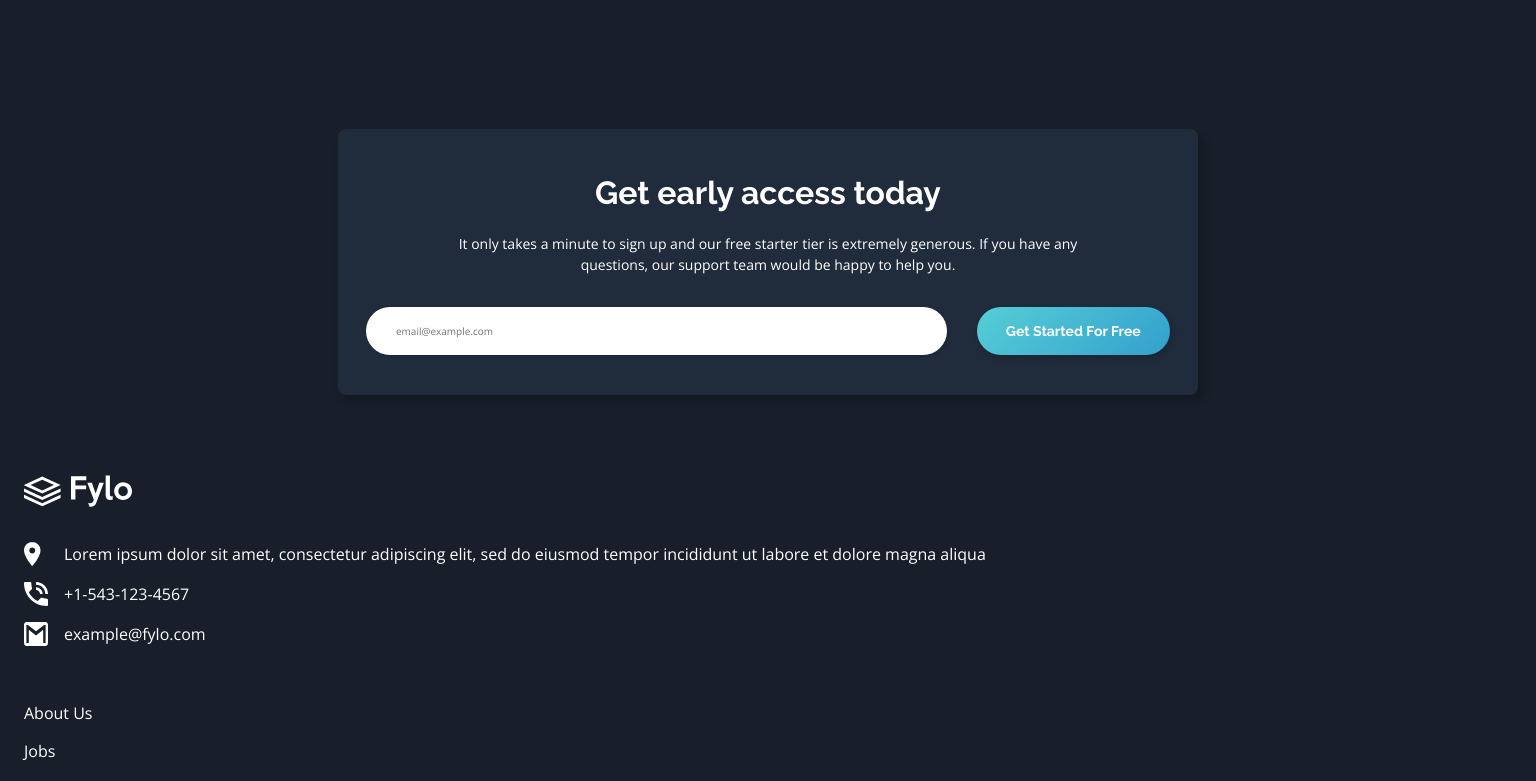
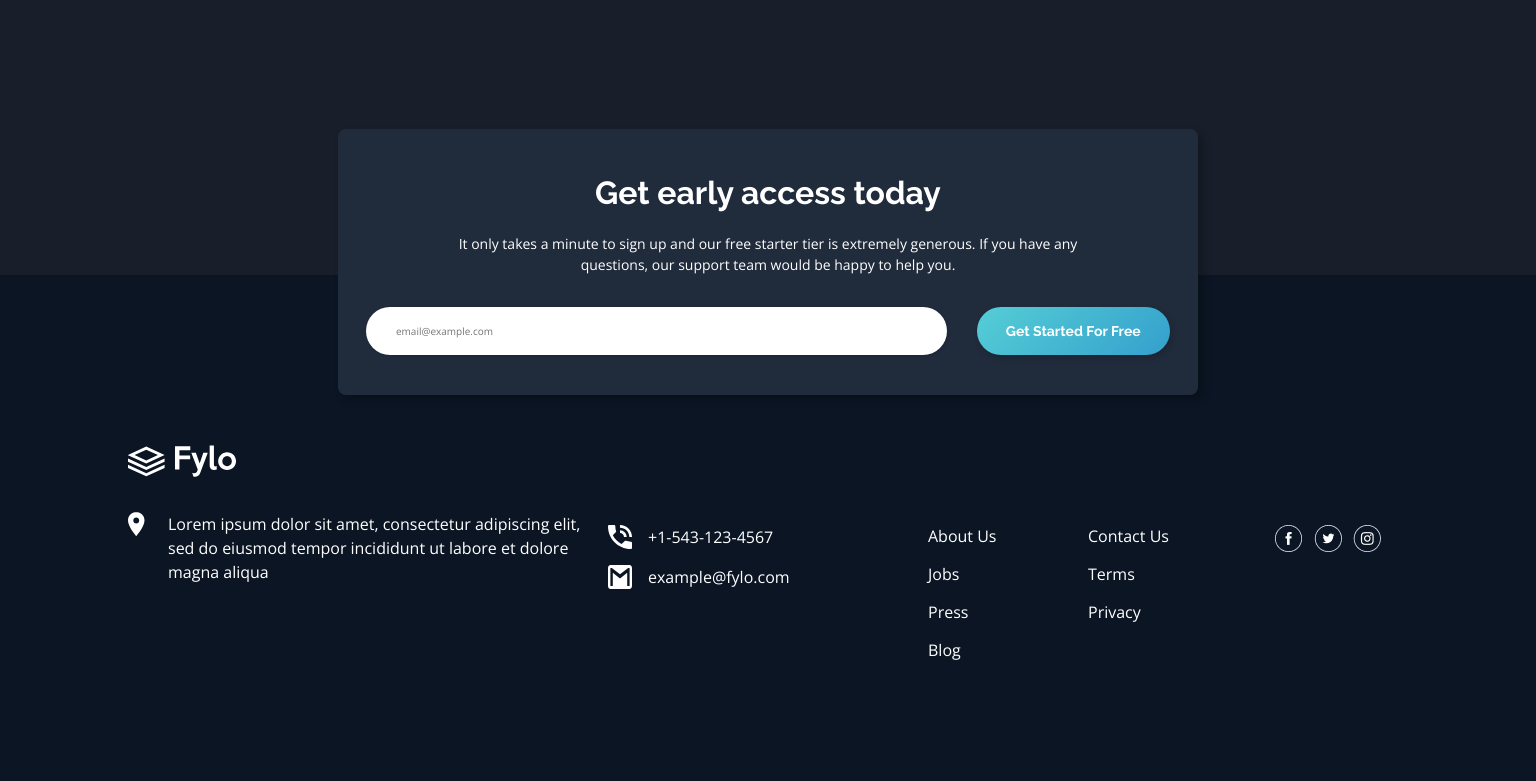
Before and after one commit to florianstancioiu/fylo-dark-theme-landing-page, a React (Vite) app: page / in a window 1536 px wide. Shown: the part 2760-3541 px from the top of the page. Built offline with nearby package versions, Linux system fonts and the light colour scheme.

Commit message:
Worked on the desktop footer

```diff
--- a/src/App.css
+++ b/src/App.css
@@ -8,6 +8,7 @@
   --clr-seven: hsl(0, 100%, 63%);
   --clr-eight: hsl(0, 0%, 100%);
   --clr-nine: hsl(217, 31%, 18%);
+  --clr-ten: #0b1524;
 }
 
 html {
--- a/src/components/EarlyAccess.module.css
+++ b/src/components/EarlyAccess.module.css
@@ -54,10 +54,17 @@
 }
 
 @media screen and (min-width: 1440px) {
+  .wrapper {
+    padding-bottom: 0;
+  }
+
   .inner-wrapper {
     width: 860px;
     margin-left: auto;
     margin-right: auto;
+    margin-bottom: -12rem;
+    z-index: 2;
+    position: relative;
   }
 
   .title {
--- a/src/components/Footer.jsx
+++ b/src/components/Footer.jsx
@@ -10,6 +10,8 @@ import InstagramSocialIcon from '../images/social-icon-instagram.png';
 const Footer = () => {
   return (
     <div className={classes.wrapper}>
+      <div className={classes['inner-wrapper']}>
+        <div className={classes.section}>
           <a href='#' className={classes['logo-wrapper']}>
             <img
               className={classes.logo}
@@ -17,7 +19,6 @@ const Footer = () => {
               alt='Fylo Dark Theme Landing Page Footer Logo'
             />
           </a>
-      <div className={classes.section}>
           <div className={classes['list-item']}>
             <img
               src={LocationIcon}
@@ -29,6 +30,8 @@ const Footer = () => {
               eiusmod tempor incididunt ut labore et dolore magna aliqua
             </p>
           </div>
+        </div>
+        <div className={classes.section}>
           <div className={classes['list-item']}>
             <img src={PhoneIcon} alt='' className={classes['list-item-icon']} />
             <p className={classes['list-item-text']}>+1-543-123-4567</p>
@@ -75,6 +78,7 @@ const Footer = () => {
           </a>
         </div>
       </div>
+    </div>
   );
 };
 
--- a/src/components/Footer.module.css
+++ b/src/components/Footer.module.css
@@ -47,3 +47,25 @@
   justify-content: center;
   gap: 1rem;
 }
+
+@media screen and (min-width: 1440px) {
+  .wrapper {
+    background-color: var(--clr-ten);
+    padding-top: 17rem;
+  }
+
+  .inner-wrapper {
+    width: 1280px;
+    display: grid;
+    margin: 0 auto;
+    grid-template-columns: 3fr 2fr 1fr 1fr 1fr;
+  }
+
+  .inner-wrapper > div {
+    padding-top: 8rem;
+  }
+
+  .inner-wrapper .section:first-child {
+    padding-top: 0;
+  }
+}
```
Lines whose indentation alone changed are shown as unchanged.
